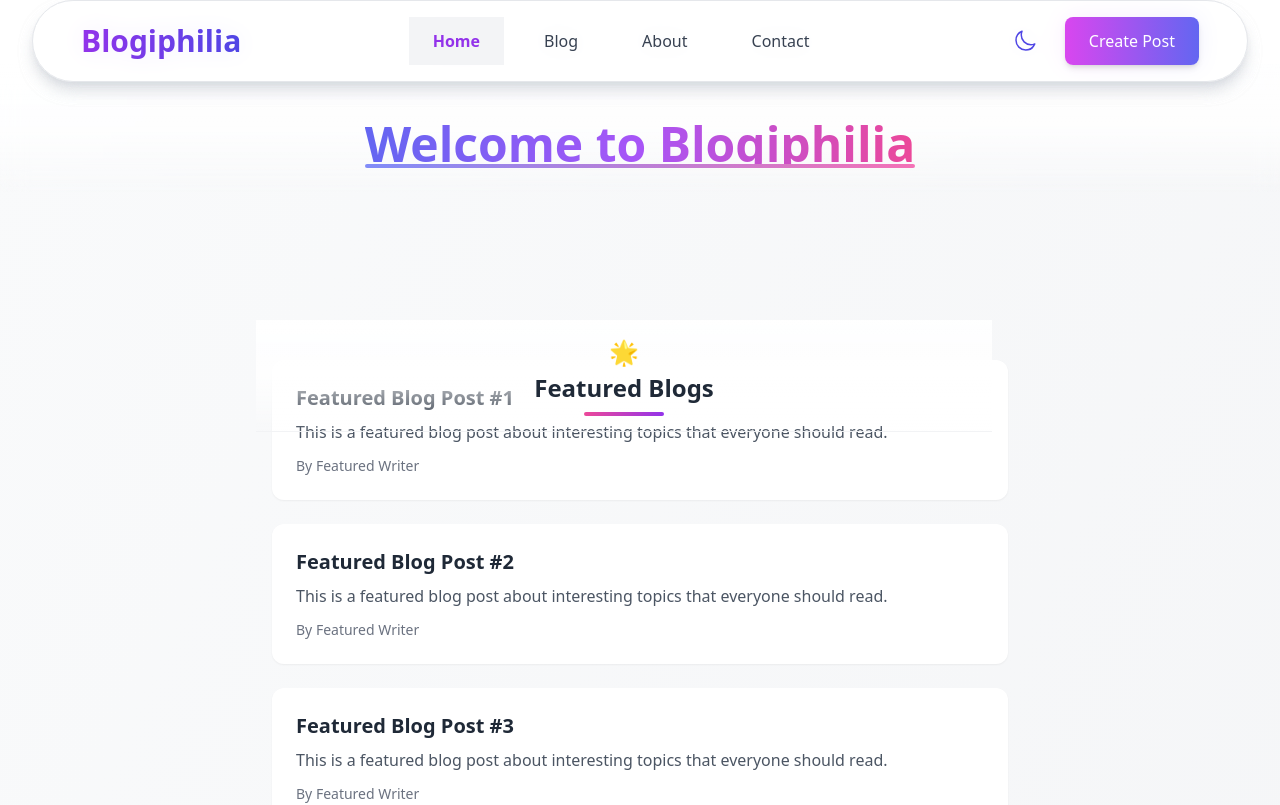
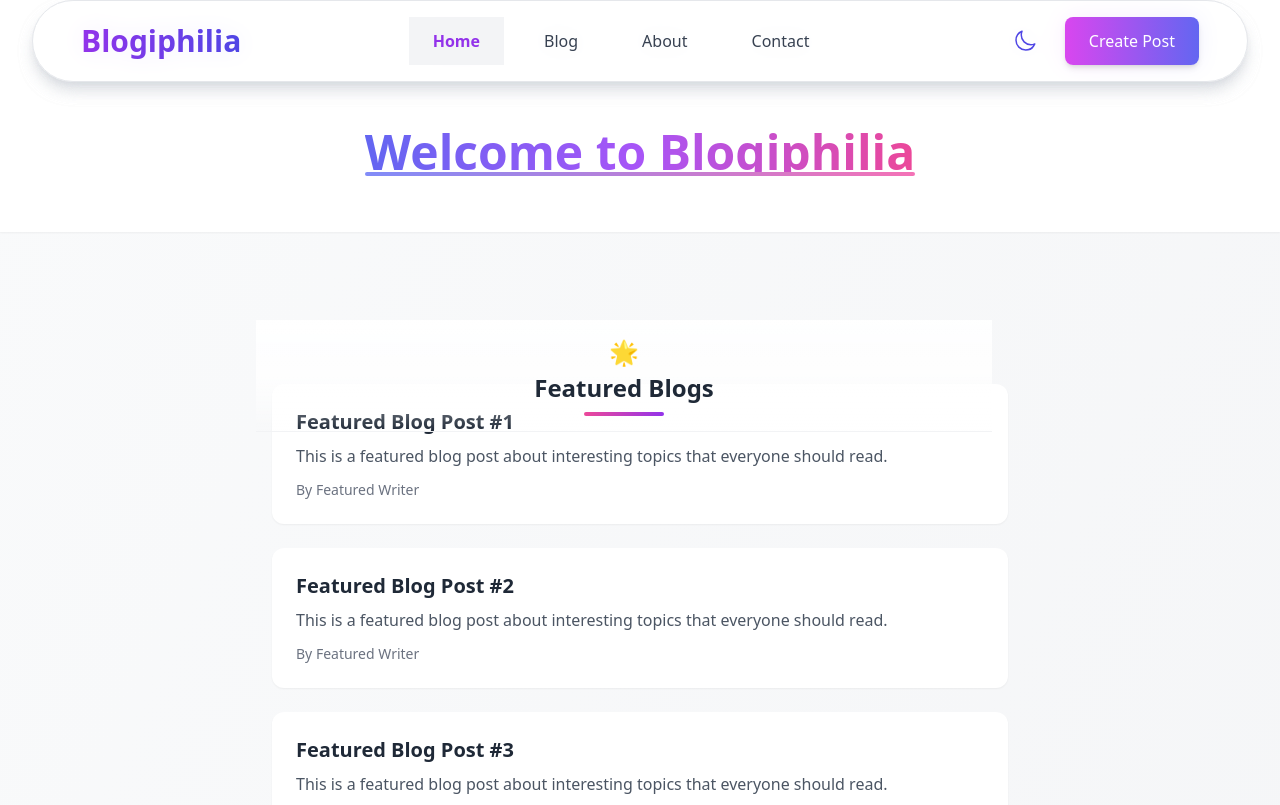
Before and after one commit to ESAditya1729/MasterBlogiphilia, a React (Create React App) app in the folder client/: page /home in a window 1280 px wide. Shown: the top 805 px of the page. Built offline with nearby package versions, Linux system fonts and the light colour scheme; no server answers; sample sign-in values are in the browser's storage.

Commit message:
Fixed home page appearance-2

```diff
--- a/client/src/pages/Home.jsx
+++ b/client/src/pages/Home.jsx
@@ -167,9 +167,9 @@ const Home = () => {
         <Navbar />
       </div>
 
-      {/* Sticky Welcome + UserProfileBox + GenreDropdown */}
-      <div className="sticky top-[64px] z-45 bg-gradient-to-b from-white/90 via-white/80 to-transparent dark:from-gray-900/90 dark:via-gray-900/80 backdrop-blur-md">
-        <div className="max-w-7xl mx-auto px-4 pt-2 space-y-2">
+      {/* Sticky Header Block (Welcome + Profile + Optional Dropdown) */}
+      <div className="sticky top-[64px] z-40 bg-white dark:bg-gray-900 shadow-sm">
+        <div className="max-w-7xl mx-auto px-4 py-4 space-y-3">
           <AnimatedWelcome />
           {userId && (
             <UserProfileBox
@@ -179,12 +179,10 @@ const Home = () => {
             />
           )}
           {activeTab === "genre" && (
-            <div className="mt-2">
-              <GenreDropdown
-                selectedGenre={selectedGenre}
-                setSelectedGenre={setSelectedGenre}
-              />
-            </div>
+            <GenreDropdown
+              selectedGenre={selectedGenre}
+              setSelectedGenre={setSelectedGenre}
+            />
           )}
         </div>
       </div>
```
